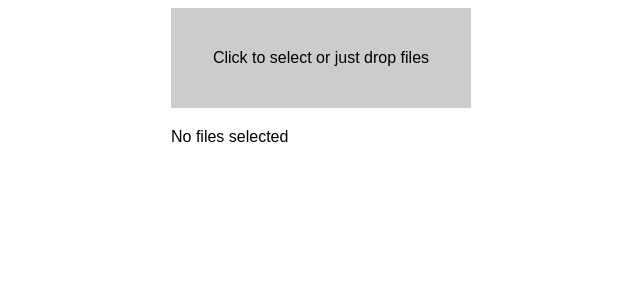
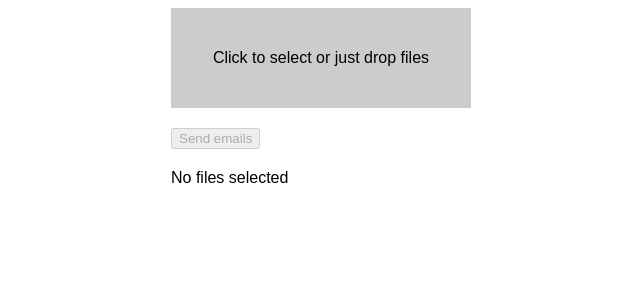
Before and after one commit to MrBr/toggl-task, a React (Create React App) app in the folder frontend/: page / in a window 1280 px wide. Shown: the top 300 px of the page, without its empty margins (319-959 px from the left). Built offline with nearby package versions, Linux system fonts and the light colour scheme.

Commit message:
Implement sending emails and feedback

```diff
--- a/frontend/src/App.js
+++ b/frontend/src/App.js
@@ -1,11 +1,28 @@
-import React, { useState } from 'react';
+import React, { useEffect, useState } from 'react';
 
-import { FileInput, Files } from './components';
-import { useParseEmails } from './hooks';
+import { FileInput, Files, ApiFeedback } from './components';
+import { useParseEmails, useSendEmails } from './hooks';
 
 function App() {
   const [files, setFiles] = useState({});
-  const [parsedEmails] = useParseEmails(files);
+  const [parsedEmails, isParsing] = useParseEmails(files);
+  const [sendEmails, apiState, resetApiState] = useSendEmails();
+
+  const haveSelectedFiles = Object.keys(files).length > 0;
+
+  useEffect(() => {
+    if (!apiState.response || apiState.error) {
+      return;
+    }
+    setFiles({});
+  }, [apiState.response, apiState.error]);
+
+  useEffect(() => {
+    if (!haveSelectedFiles) {
+      return;
+    }
+    resetApiState();
+  }, [haveSelectedFiles, resetApiState, files]);
 
   const handleFiles = (selectedFiles) => {
     const newFiles = selectedFiles.reduce(
@@ -25,9 +42,21 @@ function App() {
     setFiles(newFiles);
   };
 
+  const handleSendEmails = async () => {
+    const uniqueEmailSet = new Set(Object.values(parsedEmails).flat());
+    const uniqueEmails = Array.from(uniqueEmailSet);
+    await sendEmails(uniqueEmails);
+  };
+
   return (
     <div className="app">
       <FileInput onFiles={handleFiles} />
+      <ApiFeedback apiState={apiState} />
+      <div className="app__actions">
+        <button disabled={!haveSelectedFiles && !isParsing} onClick={handleSendEmails}>
+          Send emails
+        </button>
+      </div>
       <Files files={files} onRemove={handleRemove}>
         {(fileName) => {
           const suffix = parsedEmails[fileName] ? parsedEmails[fileName].length : 'Parsing';
--- a/frontend/src/index.css
+++ b/frontend/src/index.css
@@ -6,3 +6,7 @@ body {
   width: 300px;
   margin: auto;
 }
+
+.app__actions {
+  margin-top: 20px;
+}
```
